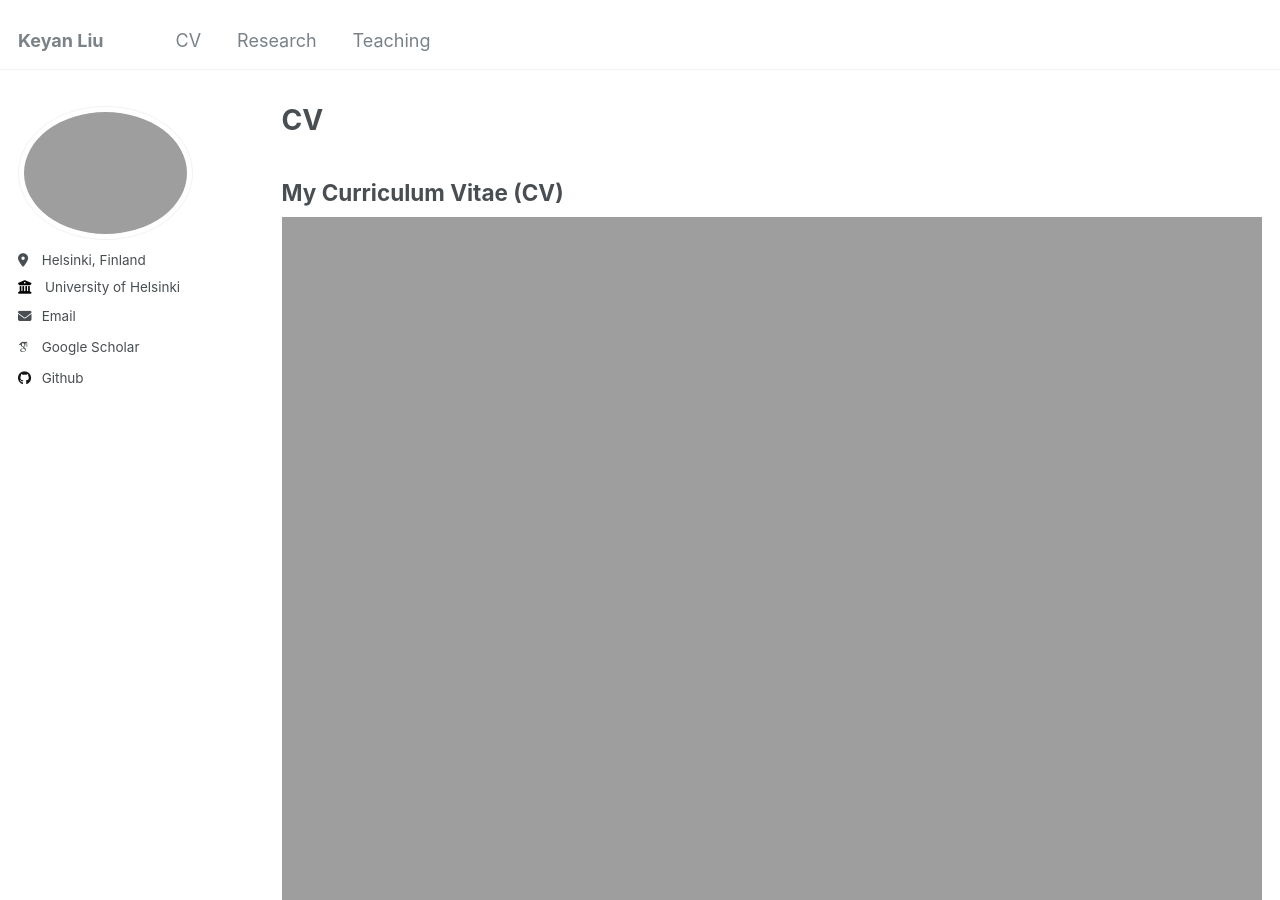
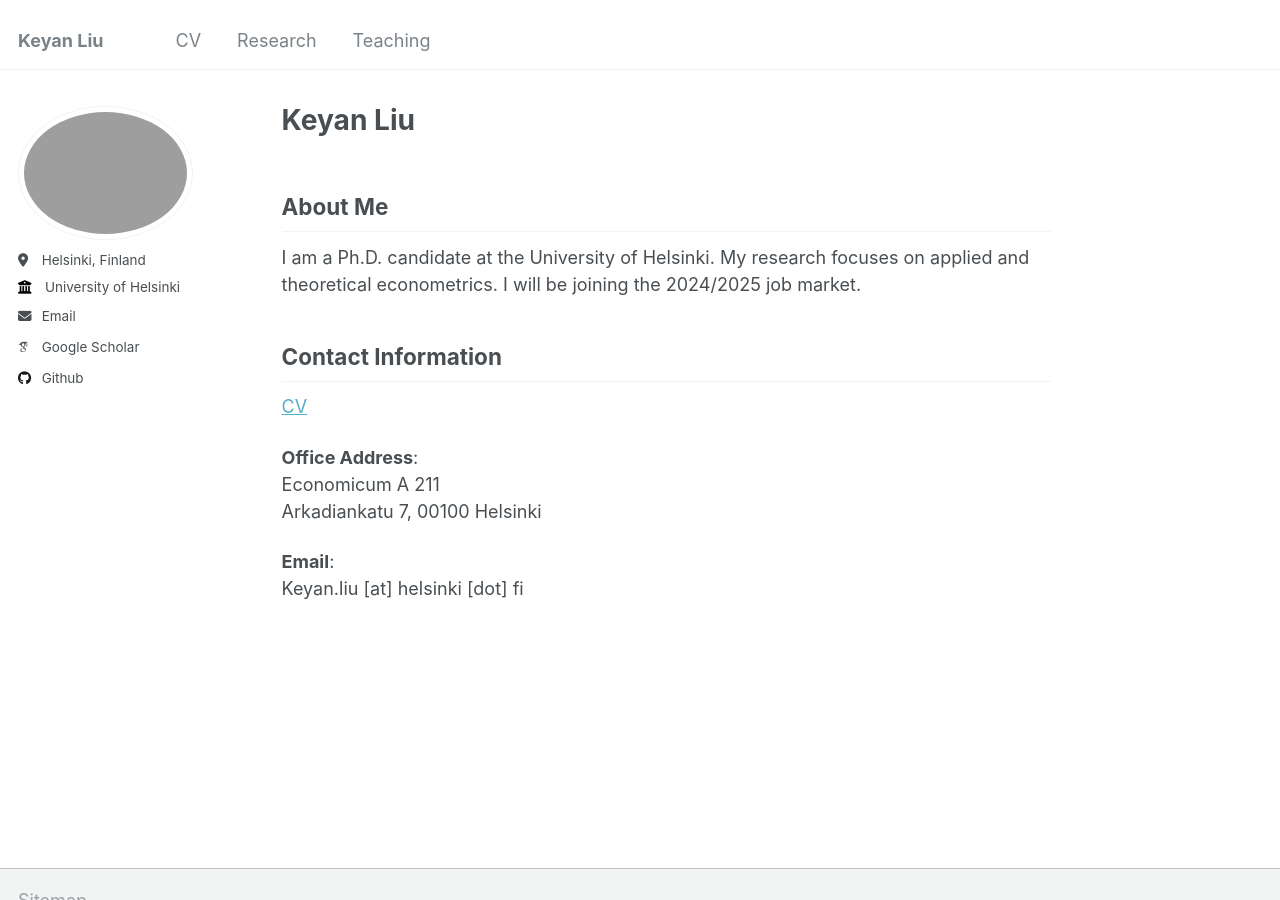
Before and after one commit to keyanliu1/keyanliu1.github.io, a Jekyll site: the page built from _pages/cv.md, in a window 1280 px wide and 900 px high. Built offline with Jekyll 4.4.1, drawn with Linux system fonts in a browser that asks for light colours; some web fonts are replaced.

Commit message:
Update cv.md

```diff
--- a/_pages/cv.md
+++ b/_pages/cv.md
@@ -1,16 +1,29 @@
 ---
-layout: archive
-title: "CV"
-permalink: /cv/
+title: "Keyan Liu"
+permalink: /
 author_profile: true
 redirect_from:
-  - /resume
-paperurl: 'http://keyanliu1.github.io/files/cv1'
+  - /about/
+  - /about.html
+output:
+  html_document:
+    toc: true
+    toc_float: true
+    theme: united
+    highlight: tango
 ---
 
-## My Curriculum Vitae (CV)
+## About Me
 
-<iframe src="{{ page.paperurl }}" width="100%" height="800px" style="border: none;">
-    <p>Your browser does not support embedded PDFs. Please download the PDF using the link below:</p>
-    <a href="{{ page.paperurl }}">Download PDF</a>
-</iframe>
+I am a Ph.D. candidate at the University of Helsinki. My research focuses on applied and theoretical econometrics. I will be joining the 2024/2025 job market.
+
+## Contact Information
+
+[CV](http://keyanliu1.github.io/files/cv1)  <!-- This is the link to your CV -->
+
+**Office Address**:
+Economicum A 211
+Arkadiankatu 7, 00100 Helsinki
+
+**Email**:
+Keyan.liu [at] helsinki [dot] fi
```
